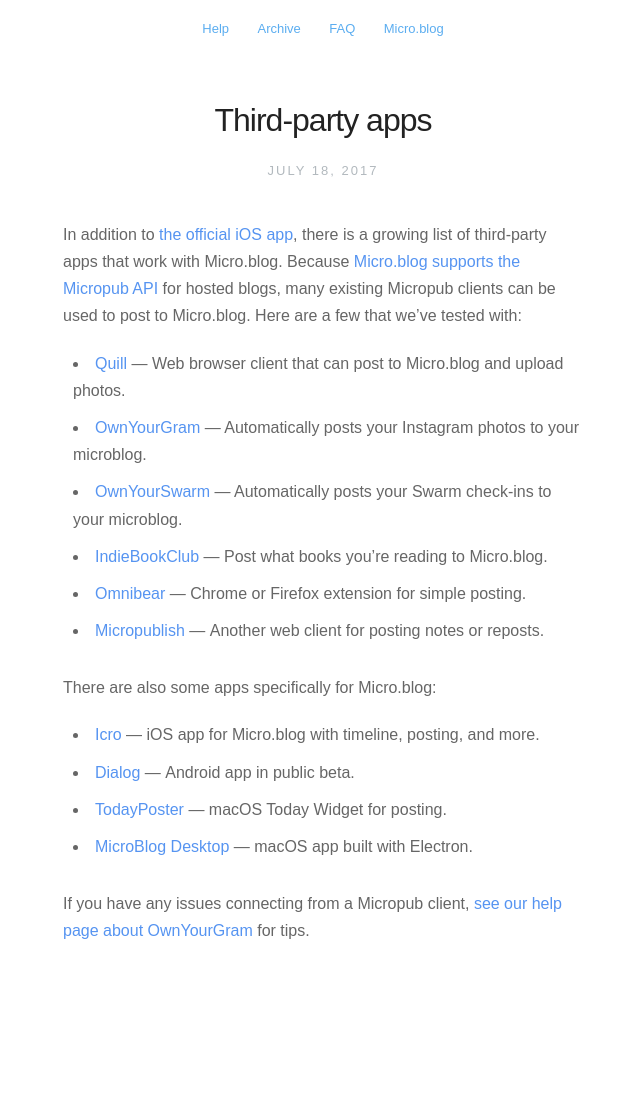
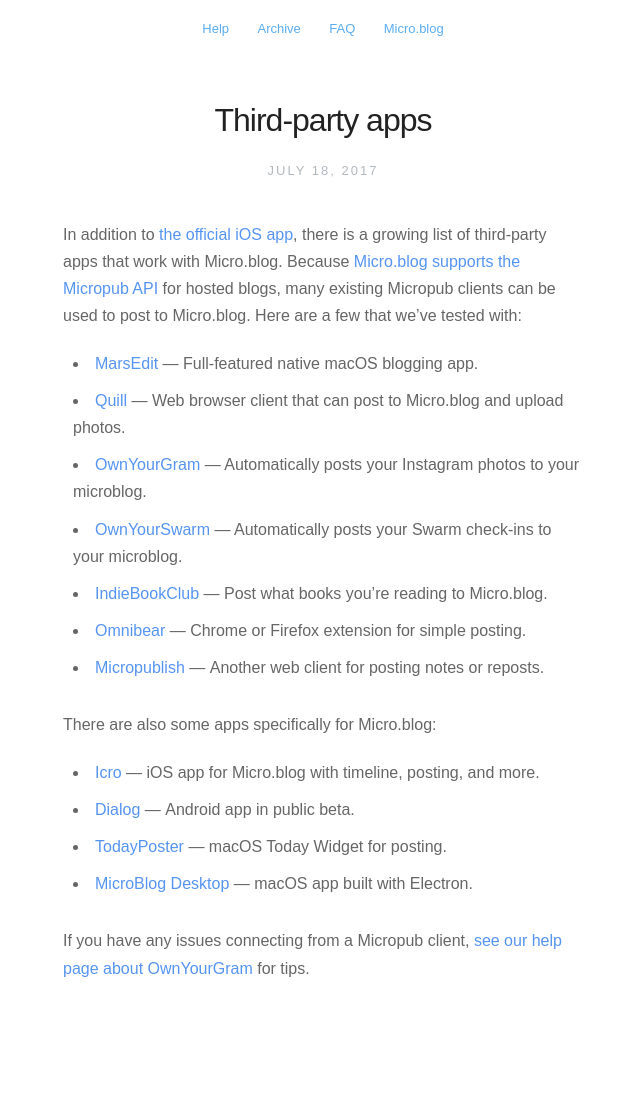
Before and after one commit to microdotblog/help.micro.blog, a Jekyll site: the page built from _posts/2017-07-18-micropub-clients.markdown, in a window 1280 px wide. Shown: the whole page, without its empty margins (317-957 px from the left). Built offline with Jekyll 4.4.1, drawn with Linux system fonts in a browser that asks for light colours; nearby versions of some CDN libraries; before the commit the page ends 1065 px from its top, so only the background shows below that.

Commit message:
Added link to MarsEdit on third-party apps page.

```diff
--- a/_posts/2017-07-18-micropub-clients.markdown
+++ b/_posts/2017-07-18-micropub-clients.markdown
@@ -6,6 +6,7 @@
 
 In addition to [the official iOS app](https://itunes.apple.com/us/app/micro-blog/id1253201335?ls=1&mt=8), there is a growing list of third-party apps that work with Micro.blog. Because [Micro.blog supports the Micropub API](http://help.micro.blog/2017/api-posting/) for hosted blogs, many existing Micropub clients can be used to post to Micro.blog. Here are a few that we've tested with:
 
+* [MarsEdit](http://help.micro.blog/2015/using-marsedit/) — Full-featured native macOS blogging app.
 * [Quill](https://quill.p3k.io/) — Web browser client that can post to Micro.blog and upload photos.
 * [OwnYourGram](http://ownyourgram.com/) — Automatically posts your Instagram photos to your microblog.
 * [OwnYourSwarm](https://ownyourswarm.p3k.io/) — Automatically posts your Swarm check-ins to your microblog.
```
